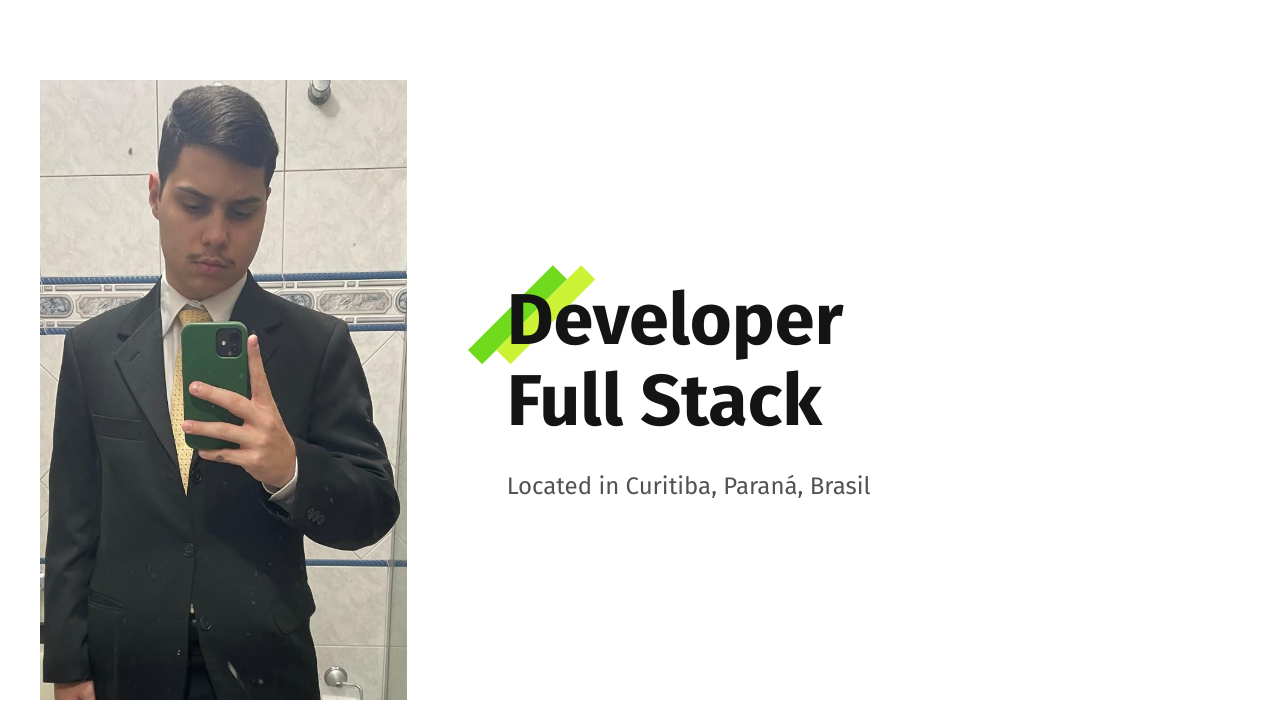
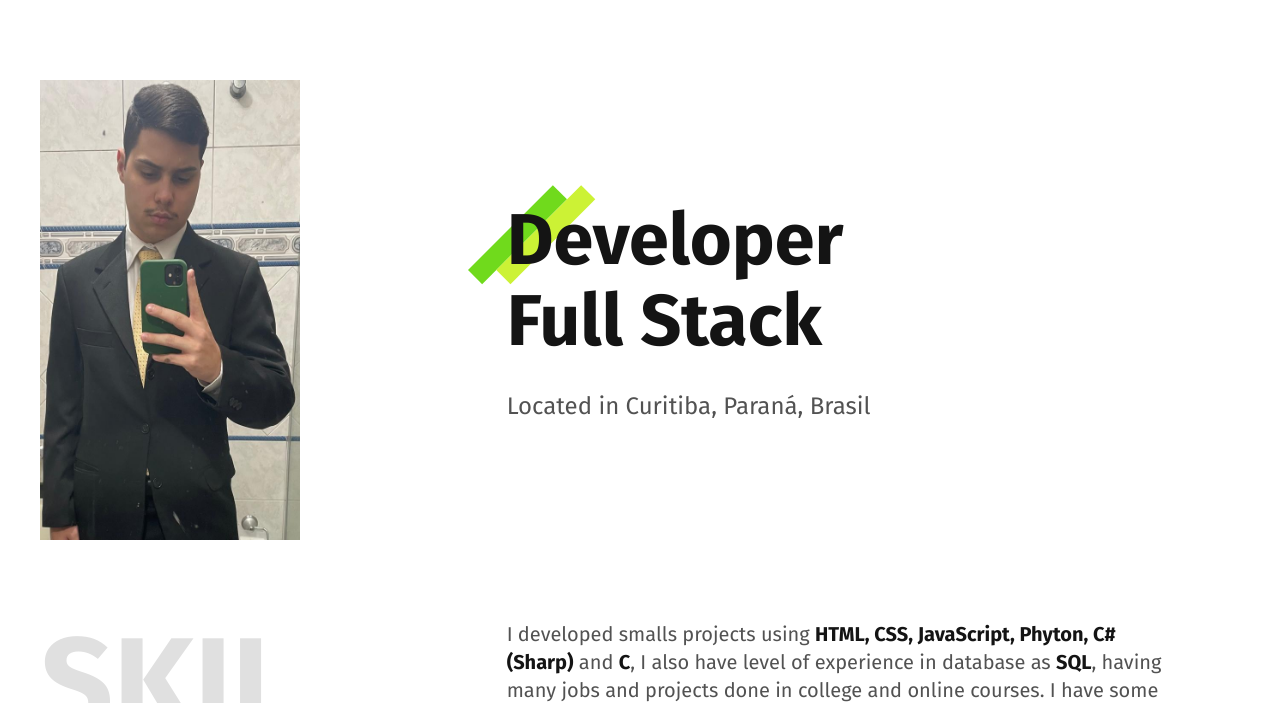
Before and after one commit to PedroCastro0507/PedroCastro0507.github.io, a plain HTML site: page english.html in a window 1280 px wide. Shown: the part 98-801 px from the top of the page. Drawn offline with Linux system fonts and the light colour scheme.

Commit message:
diminuindo o tamanho da foto

```diff
--- a/english.html
+++ b/english.html
@@ -30,7 +30,7 @@
   <!-- #endregion Fim do Cabecalho -->
   <!-- #region Inicio da Introducao -->
   <main class="container introducao">
-    <img class="minha-foto" src="./img/minha_foto.jpg" alt="Minha Foto">
+    <img class="minha-foto" src="./img/minha_foto.jpg" alt="Minha Foto" height="460px" width="260px">
     <div>
       <h1>Developer <br> Full Stack</h1>
       <p>Located in Curitiba, Paraná, Brasil</p>
```
Also changed, not shown: espanol.html (+1 -1 lines), index.html (+1 -1 lines).
